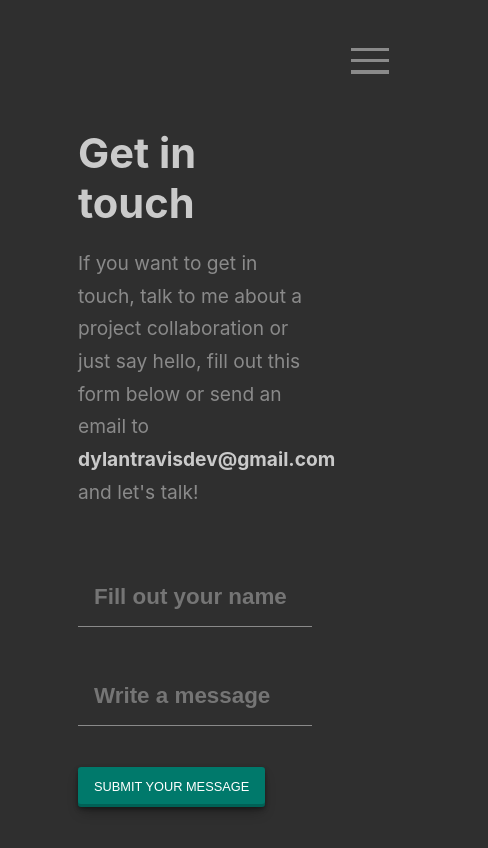
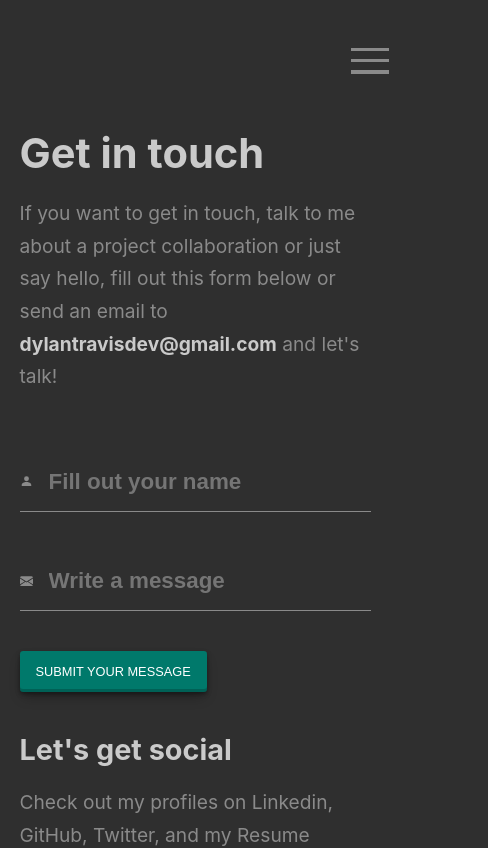
Before and after one commit to asendice/dtravsite, a React (Create React App) app in the folder client/: page /contact in a window 390 px wide. Shown: the top 848 px of the page, 488 px wide, since content can reach past the window. Built offline with nearby package versions, Linux system fonts and the light colour scheme; no server answers.

Commit message:
layout width media queries

```diff
--- a/client/src/components/project/project.module.css
+++ b/client/src/components/project/project.module.css
@@ -1,7 +1,7 @@
 .container {
   display: flex;
   flex-direction: column;
-  margin: 4rem auto 0rem auto;
+  margin: 0rem auto 0rem auto;
 }
 
 .textContainer h1 {
--- a/client/src/components/ui/layout.module.css
+++ b/client/src/components/ui/layout.module.css
@@ -1,4 +1,25 @@
 .layout {
-  width: 60%;
+  width: 60rem;
   margin: 8rem auto 0rem auto;
 }
+
+@media only screen and (max-width: 1000px){
+  .layout {
+    width: 50rem;
+  }
+}
+@media only screen and (max-width: 850px){
+  .layout {
+    width: 40rem;
+  }
+}
+@media only screen and (max-width: 700px){
+  .layout {
+    width: 30rem;
+  }
+}
+@media only screen and (max-width: 500px){
+  .layout {
+    width: 90%;
+  }
+}
```
